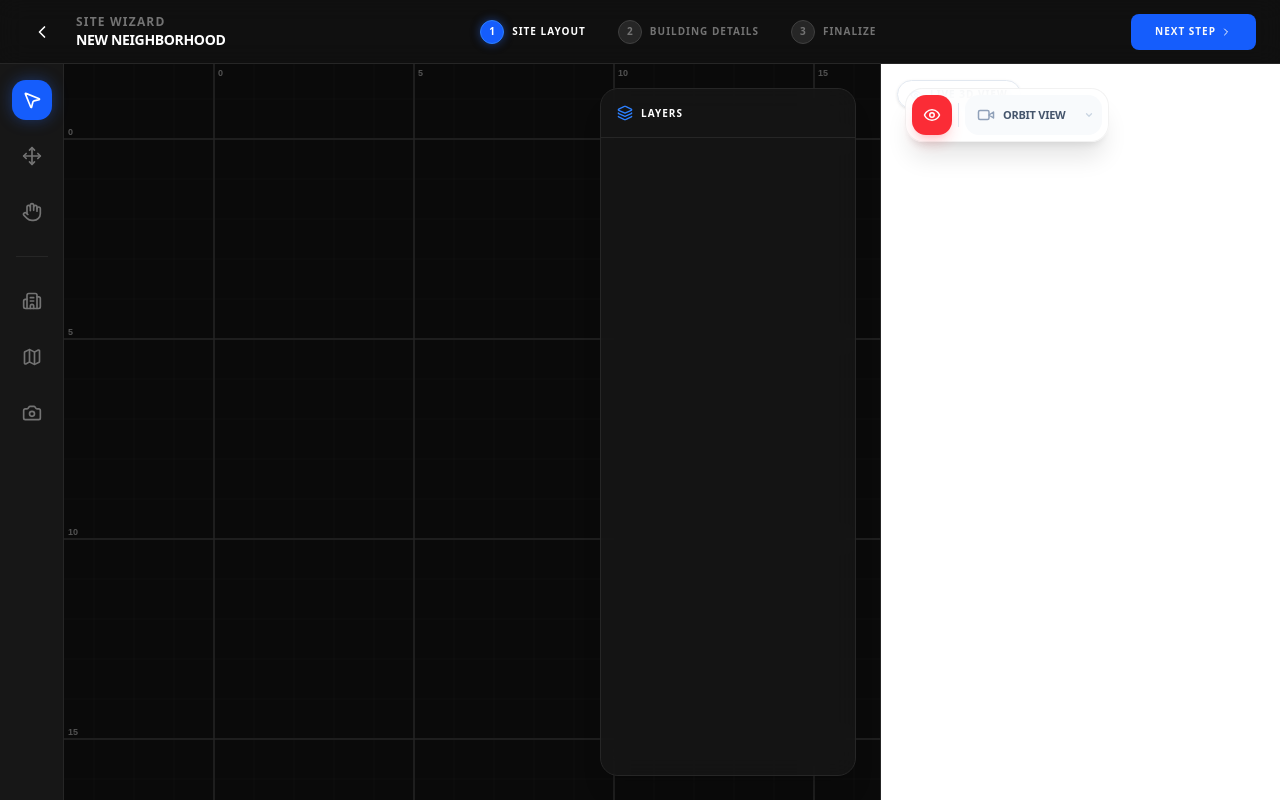
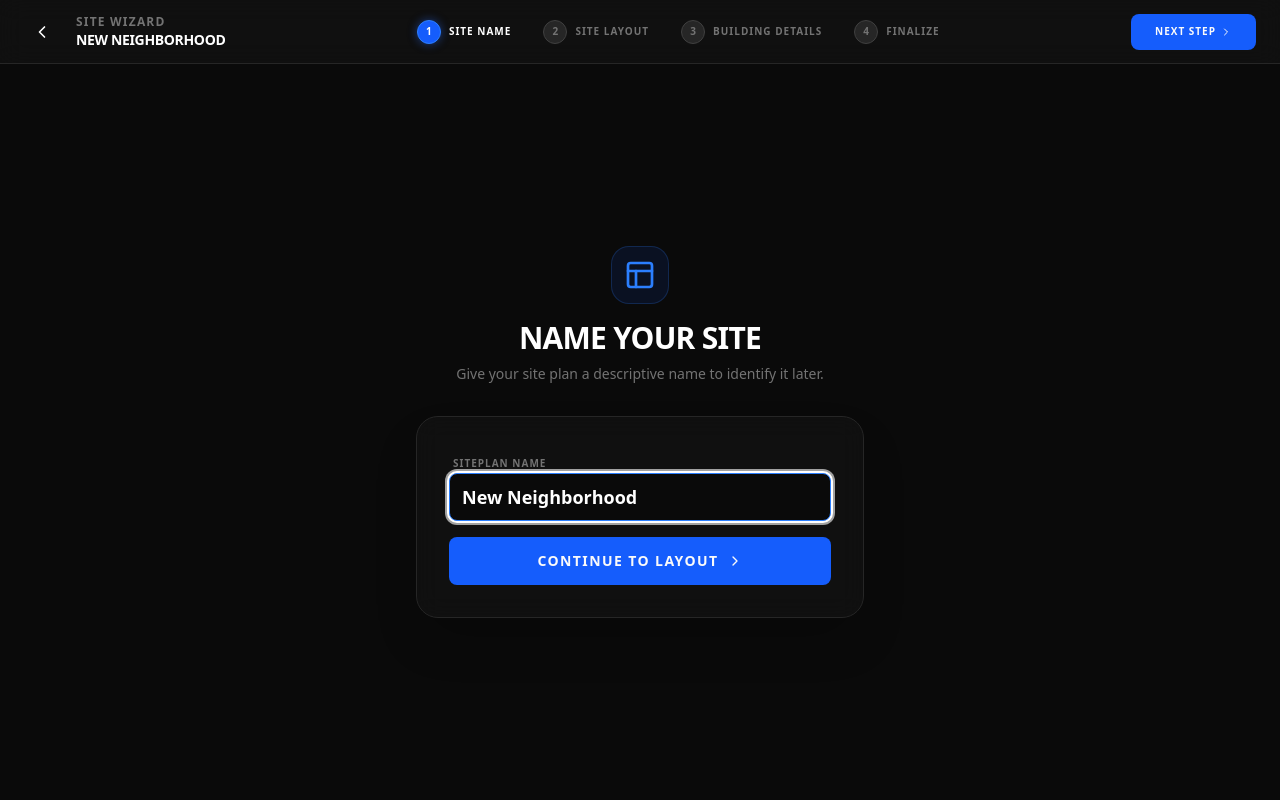
Before and after one commit to sandipndev/hawkeyes, a Next.js app: page /dashboard/new-site in a window 1280 px wide. Built offline with nearby package versions, Linux system fonts and the light colour scheme.

Commit message:
feat: sitename

```diff
--- a/app/dashboard/new-site/page.tsx
+++ b/app/dashboard/new-site/page.tsx
@@ -40,7 +40,7 @@ import { neighborhoodTo3D } from "@/app/floorplan/3d"
 
 // --- Types ---
 
-type WizardStep = 1 | 2 | 3;
+type WizardStep = 1 | 2 | 3 | 4;
 type Tool = 'building' | 'road' | 'tower-cctv' | 'room' | 'furniture' | 'cctv' | 'select' | 'move' | 'hand';
 
 interface Selection {
@@ -100,7 +100,9 @@ export default function NewSiteWizard() {
 
   const handleNext = () => {
     if (step === 1) {
-      // Auto-select building if we're moving to Step 2
+      setStep(2)
+    } else if (step === 2) {
+      // Auto-select building if we're moving to Step 3
       if (selection?.type === 'building') {
         setSelectedBuildingId(selection.id);
         const b = neighborhood.buildings.find(b => b.id === selection.id);
@@ -112,14 +114,15 @@ export default function NewSiteWizard() {
         setSelectedBuildingId(neighborhood.buildings[0].id);
         setSelectedFloorId(neighborhood.buildings[0].floors[0].id);
       }
-      setStep(2)
-    }
-    else if (step === 2) setStep(3)
+      setStep(3)
+    }
+    else if (step === 3) setStep(4)
   }
 
   const handleBack = () => {
     if (step === 2) setStep(1)
     else if (step === 3) setStep(2)
+    else if (step === 4) setStep(3)
   }
 
   const handleSave = async () => {
@@ -198,7 +201,7 @@ export default function NewSiteWizard() {
 
         {/* Steps Progress */}
         <div className="flex gap-8">
-          {[1, 2, 3].map((s) => (
+          {[1, 2, 3, 4].map((s) => (
             <div key={s} className="flex items-center gap-2">
               <div className={cn(
                 "w-6 h-6 rounded-full flex items-center justify-center text-[10px] font-bold border transition-all duration-300",
@@ -211,7 +214,7 @@ export default function NewSiteWizard() {
                 "text-[10px] font-bold uppercase tracking-widest",
                 step === s ? "text-white" : "text-neutral-500"
               )}>
-                {s === 1 ? "Site Layout" : s === 2 ? "Building Details" : "Finalize"}
+                {s === 1 ? "Site Name" : s === 2 ? "Site Layout" : s === 3 ? "Building Details" : "Finalize"}
               </span>
             </div>
           ))}
@@ -223,7 +226,7 @@ export default function NewSiteWizard() {
               Back
             </Button>
           )}
-          {step < 3 ? (
+          {step < 4 ? (
             <Button size="sm" onClick={handleNext} className="bg-blue-600 hover:bg-blue-500 px-6 font-bold uppercase tracking-widest text-[10px]">
               Next Step <ChevronRight className="ml-1 w-3 h-3" />
             </Button>
@@ -236,8 +239,48 @@ export default function NewSiteWizard() {
       </header>
 
       <main className="flex-1 flex overflow-hidden relative">
+        {/* Step 1: Site Name */}
+        {step === 1 && (
+          <div className="flex-1 flex flex-col items-center justify-center bg-neutral-950 p-6">
+            <motion.div
+              initial={{ opacity: 0, y: 20 }}
+              animate={{ opacity: 1, y: 0 }}
+              className="w-full max-w-md space-y-8"
+            >
+              <div className="text-center space-y-2">
+                <div className="inline-flex p-3 rounded-2xl bg-blue-600/10 border border-blue-500/20 mb-4">
+                  <Layout className="w-8 h-8 text-blue-500" />
+                </div>
+                <h2 className="text-3xl font-black uppercase tracking-tight">Name your site</h2>
+                <p className="text-neutral-500 text-sm">Give your site plan a descriptive name to identify it later.</p>
+              </div>
+
+              <div className="space-y-4 bg-neutral-900/50 backdrop-blur-md border border-neutral-800 p-8 rounded-3xl shadow-2xl">
+                <div className="space-y-2">
+                  <Label htmlFor="site-name" className="text-[10px] font-bold uppercase tracking-widest text-neutral-500 ml-1">Siteplan Name</Label>
+                  <Input
+                    id="site-name"
+                    placeholder="e.g. Downtown Office, Sunset Campus"
+                    value={neighborhood.name}
+                    onChange={(e) => setNeighborhood(prev => ({ ...prev, name: e.target.value }))}
+                    className="h-12 bg-neutral-950 border-neutral-800 focus:border-blue-500 text-lg font-bold"
+                    autoFocus
+                  />
+                </div>
+                <Button
+                  onClick={handleNext}
+                  disabled={!neighborhood.name.trim()}
+                  className="w-full h-12 bg-blue-600 hover:bg-blue-500 text-sm font-bold uppercase tracking-widest transition-all"
+                >
+                  Continue to Layout <ChevronRight className="ml-2 w-4 h-4" />
+                </Button>
+              </div>
+            </motion.div>
+          </div>
+        )}
+
         {/* Left Toolbar */}
-        {step < 3 && (
+        {(step === 2 || step === 3) && (
           <aside className="w-16 border-r border-neutral-800 bg-neutral-900 flex flex-col items-center py-4 gap-4 z-20">
             <ToolbarButton
               active={tool === 'select'}
@@ -259,7 +302,7 @@ export default function NewSiteWizard() {
             />
             <div className="w-8 h-[1px] bg-neutral-800 my-2" />
 
-            {step === 1 && (
+            {step === 2 && (
               <>
                 <ToolbarButton
                   active={tool === 'building'}
@@ -282,7 +325,7 @@ export default function NewSiteWizard() {
               </>
             )}
 
-            {step === 2 && (
+            {step === 3 && (
               <>
                 <ToolbarButton
                   active={tool === 'room'}
@@ -328,9 +371,10 @@ export default function NewSiteWizard() {
         )}
 
         {/* Canvas Area */}
+        {(step === 2 || step === 3) && (
           <div className="flex-1 bg-neutral-950 overflow-hidden relative">
             <AnimatePresence>
-            {step === 2 && currentBuilding && (
+              {step === 3 && currentBuilding && (
                 <motion.div
                   initial={{ x: -20, opacity: 0 }}
                   animate={{ x: 0, opacity: 1 }}
@@ -350,9 +394,8 @@ export default function NewSiteWizard() {
               )}
             </AnimatePresence>
 
-          {step < 3 ? (
             <SitePlanCanvas
-              step={step}
+              step={step - 1}
               tool={tool}
               selectedFurnitureType={selectedFurnitureType}
               neighborhood={neighborhood}
@@ -364,16 +407,8 @@ export default function NewSiteWizard() {
               selection={selection}
               setSelection={setSelection}
             />
-          ) : (
-            <div className="w-full h-full flex flex-col items-center justify-center bg-white">
-               <SceneSettingsProvider neighborhood={neighborhood}>
-                <Scene3D />
-              </SceneSettingsProvider>
-            </div>
-          )}
 
             {/* Layers Pane (Overlay on Canvas) */}
-          {step < 3 && (
             <div className="absolute right-6 top-6 bottom-6 w-64 pointer-events-none flex flex-col gap-4">
                {/* Properties Panel (Top Right) */}
                <AnimatePresence>
@@ -401,7 +436,7 @@ export default function NewSiteWizard() {
                 </div>
                 <div className="flex-1 overflow-y-auto p-2">
                    <LayersList
-                    step={step}
+                    step={step - 1}
                     neighborhood={neighborhood}
                     setNeighborhood={setNeighborhood}
                     selection={selection}
@@ -414,11 +449,19 @@ export default function NewSiteWizard() {
                 </div>
                </div>
             </div>
-          )}
-        </div>
-
-        {/* Right 3D Preview Panel (Step 1 & 2) */}
-        {step < 3 && is3DPanelOpen && (
+          </div>
+        )}
+
+        {step === 4 && (
+          <div className="w-full h-full flex flex-col items-center justify-center bg-white">
+             <SceneSettingsProvider neighborhood={neighborhood}>
+              <Scene3D />
+            </SceneSettingsProvider>
+          </div>
+        )}
+
+        {/* Right 3D Preview Panel (Step 2 & 3) */}
+        {(step === 2 || step === 3) && is3DPanelOpen && (
           <div
             style={{ width: panelWidth }}
             className="border-l border-neutral-800 bg-white relative flex-shrink-0"
```
Lines whose indentation alone changed are shown as unchanged.
